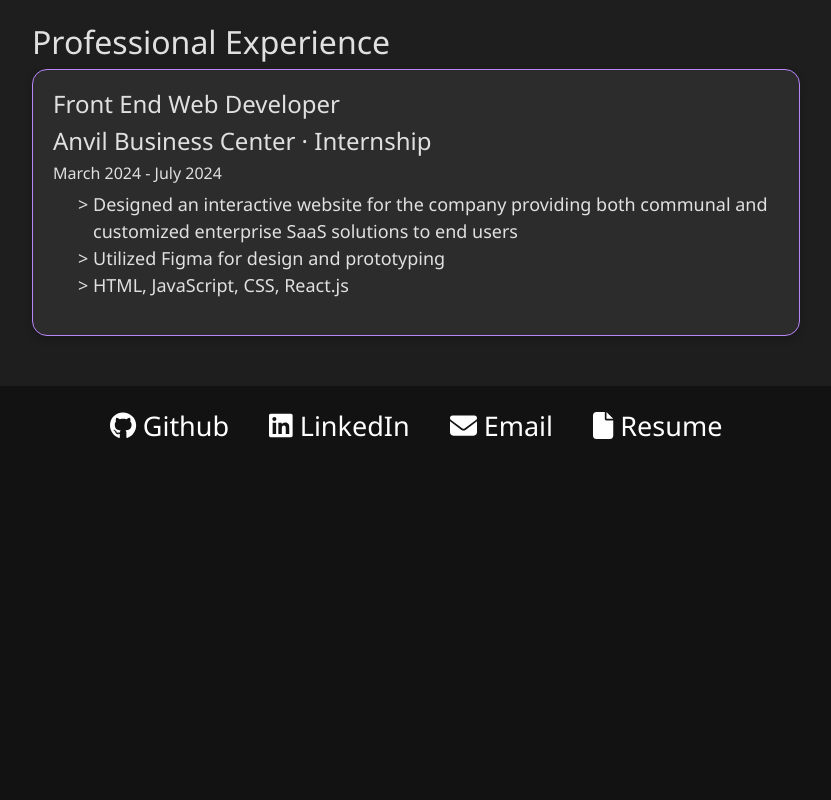
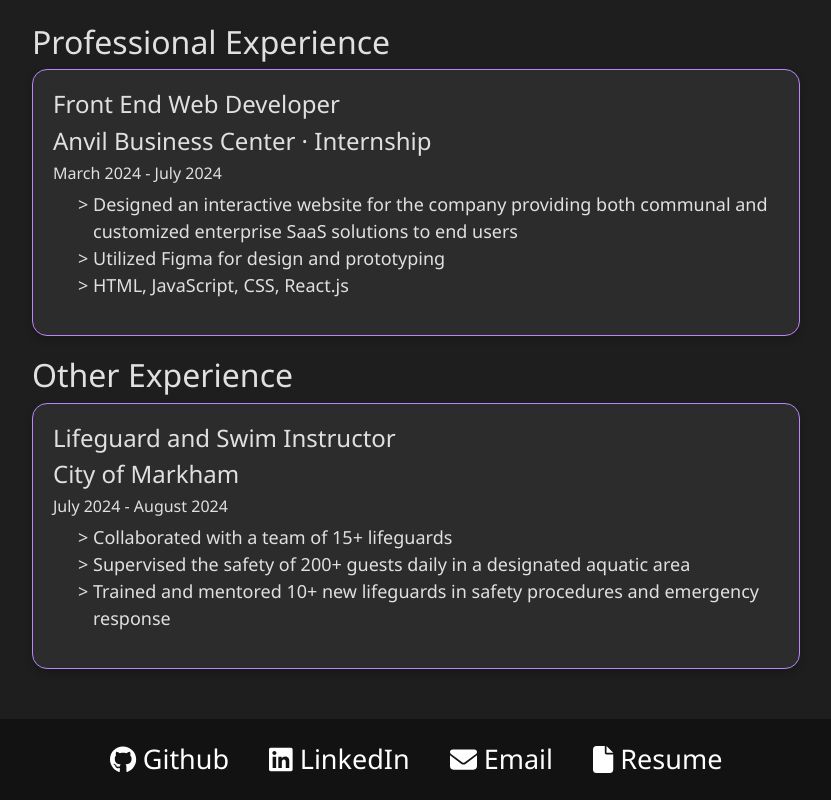
Before and after one commit to VincentBot88/PortfolioWebsite, a React (Create React App) app: page / in a window 1280 px wide. Shown: the part 3407-4207 px from the top of the page, without its empty margins (224-1055 px from the left). Before the commit the page ends 3874 px from the top, so only its background shows below. Built offline with nearby package versions, Linux system fonts and the light colour scheme.

Commit message:
Other Experience | Email fix

```diff
--- a/src/components/About.js
+++ b/src/components/About.js
@@ -21,7 +21,7 @@ const About = () => {
             </a>
           </li>
           <li>
-            <a href="mailto: name@email.com" target="_blank" rel="noopener noreferrer">
+            <a href="mailto: vincentcheng1618@gmail.com" target="_blank" rel="noopener noreferrer">
               <FontAwesomeIcon icon={faEnvelope} /> Email
             </a>
           </li>
--- a/src/components/Experience.js
+++ b/src/components/Experience.js
@@ -16,6 +16,19 @@ const Experience = () => {
           </ul>
         </div>
       </div>
+      <div className="exp-content">
+        <h2>Other Experience</h2>
+        <div className="exp">
+          <h4>Lifeguard and Swim Instructor</h4>
+          <h4>City of Markham</h4>
+          <h6>July 2024 - August 2024</h6>
+          <ul>
+            <li>Collaborated with a team of 15+ lifeguards</li>
+            <li>Supervised the safety of 200+ guests daily in a designated aquatic area</li>
+            <li>Trained and mentored 10+ new lifeguards in safety procedures and emergency response</li>
+          </ul>
+        </div>
+      </div>
     </div>
   );
 }
```
